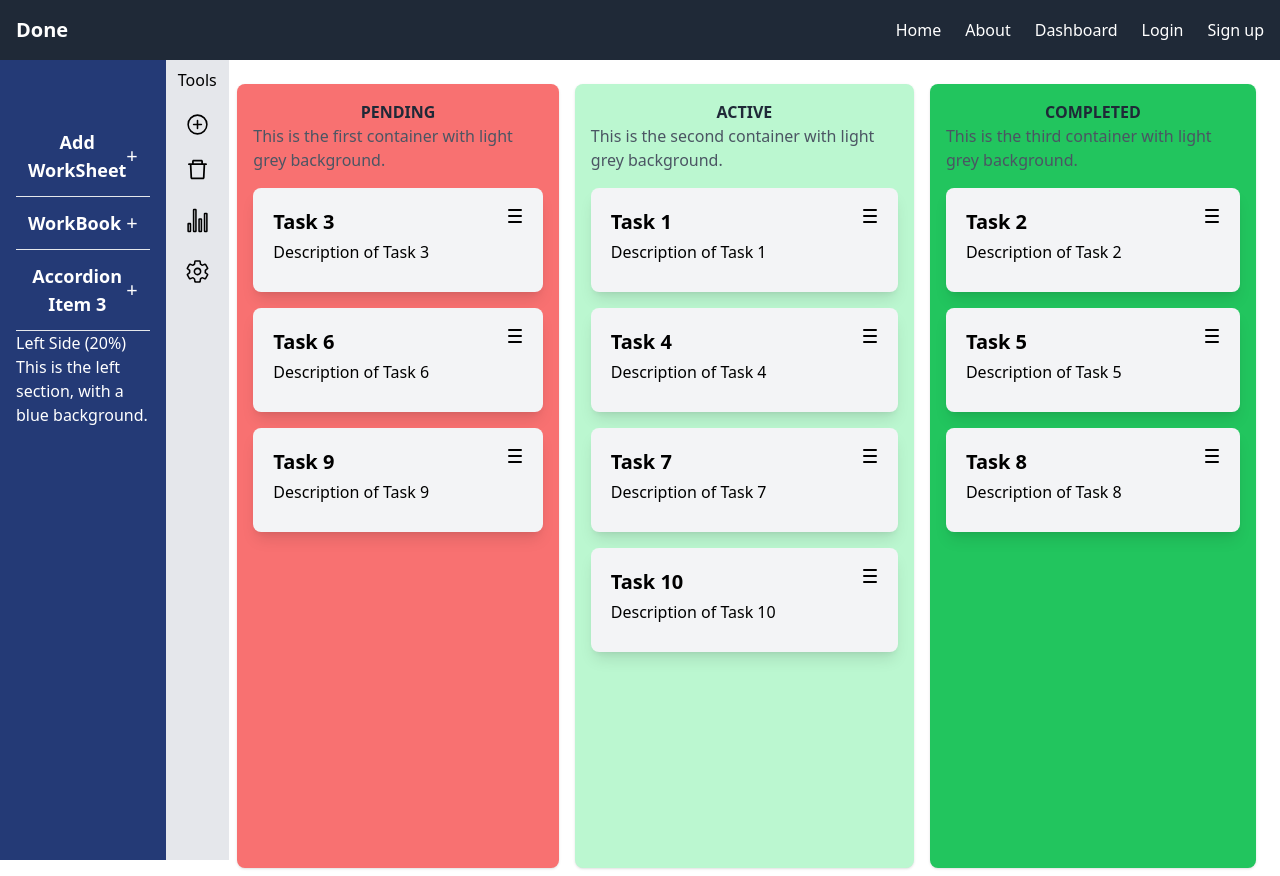
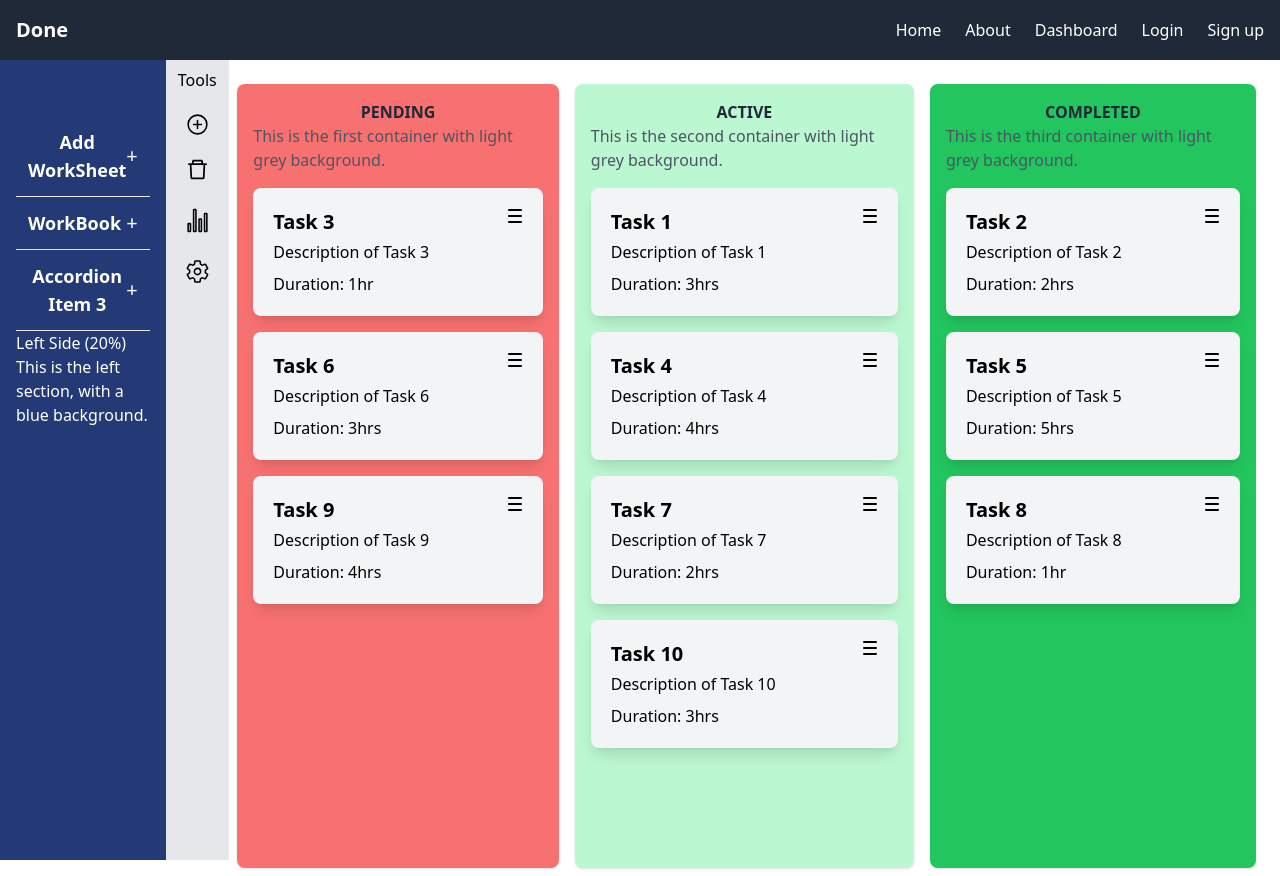
Before and after one commit to Mukunthan-A-R/Done-client, a React (Vite) app: page /dashboard in a window 1280 px wide. Built offline with nearby package versions, Linux system fonts and the light colour scheme.

Commit message:
Adding time component

```diff
--- a/src/components/Active.jsx
+++ b/src/components/Active.jsx
@@ -13,6 +13,8 @@ const Active = ({ tasks }) => {
       <div>
         {activeTasks.map((task) => (
           <Card
+            cerated={task.created}
+            timeDuration={task.timeDuration}
             key={task.id}
             id={task.id}
             title={task.title}
--- a/src/components/Card.jsx
+++ b/src/components/Card.jsx
@@ -2,7 +2,14 @@ import React, { useState } from "react";
 import { useRecoilState } from "recoil";
 import currentTasks from "../data/atoms";
 
-const Card = ({ id, title, children, status = "pending" }) => {
+const Card = ({
+  id,
+  title,
+  children,
+  status = "pending",
+  timeDuration,
+  cerated,
+}) => {
   // State for managing the dropdown visibility and selected option
   const [dropdownVisible, setDropdownVisible] = useState(false);
   const [selectedOption, setSelectedOption] = useState(status);
@@ -62,7 +69,7 @@ const Card = ({ id, title, children, status = "pending" }) => {
       >
         <h2 className="text-xl font-bold mb-1">{title}</h2>
         <p className="text-base mb-2">{children}</p>
-
+        <p>Duration:{` ${timeDuration}${timeDuration === 1 ? "hr" : "hrs"}`}</p>
         {/* Three dot or cross button on the top-right */}
         <button
           onClick={toggleDropdown}
--- a/src/components/Completed.jsx
+++ b/src/components/Completed.jsx
@@ -12,6 +12,8 @@ const Completed = ({ tasks }) => {
       <div>
         {completedTasks.map((task) => (
           <Card
+            cerated={task.created}
+            timeDuration={task.timeDuration}
             key={task.id}
             id={task.id}
             title={task.title}
--- a/src/components/Pending.jsx
+++ b/src/components/Pending.jsx
@@ -13,6 +13,8 @@ const Pending = ({ tasks }) => {
       <div>
         {pendingTasks.map((task) => (
           <Card
+            cerated={task.created}
+            timeDuration={task.timeDuration}
             key={task.id}
             id={task.id}
             title={task.title}
--- a/src/data/data.js
+++ b/src/data/data.js
@@ -4,60 +4,80 @@ const tasks = [
     title: "Task 1",
     description: "Description of Task 1",
     status: "active",
+    timeDuration: 3, // Static value in hours
+    created: "2024-12-01T08:30:00Z", // Static date and time
   },
   {
     id: 2,
     title: "Task 2",
     description: "Description of Task 2",
     status: "completed",
+    timeDuration: 2, // Static value in hours
+    created: "2024-12-02T09:00:00Z", // Static date and time
   },
   {
     id: 3,
     title: "Task 3",
     description: "Description of Task 3",
     status: "pending",
+    timeDuration: 1, // Static value in hours
+    created: "2024-12-03T10:00:00Z", // Static date and time
   },
   {
     id: 4,
     title: "Task 4",
     description: "Description of Task 4",
     status: "active",
+    timeDuration: 4, // Static value in hours
+    created: "2024-12-04T11:30:00Z", // Static date and time
   },
   {
     id: 5,
     title: "Task 5",
     description: "Description of Task 5",
     status: "completed",
+    timeDuration: 5, // Static value in hours
+    created: "2024-12-05T12:00:00Z", // Static date and time
   },
   {
     id: 6,
     title: "Task 6",
     description: "Description of Task 6",
     status: "pending",
+    timeDuration: 3, // Static value in hours
+    created: "2024-12-06T13:15:00Z", // Static date and time
   },
   {
     id: 7,
     title: "Task 7",
     description: "Description of Task 7",
     status: "active",
+    timeDuration: 2, // Static value in hours
+    created: "2024-12-07T14:45:00Z", // Static date and time
   },
   {
     id: 8,
     title: "Task 8",
     description: "Description of Task 8",
     status: "completed",
+    timeDuration: 1, // Static value in hours
+    created: "2024-12-08T15:30:00Z", // Static date and time
   },
   {
     id: 9,
     title: "Task 9",
     description: "Description of Task 9",
     status: "pending",
+    timeDuration: 4, // Static value in hours
+    created: "2024-12-09T16:00:00Z", // Static date and time
   },
   {
     id: 10,
     title: "Task 10",
     description: "Description of Task 10",
     status: "active",
+    timeDuration: 3, // Static value in hours
+    created: "2024-12-10T17:30:00Z", // Static date and time
   },
 ];
 
```
